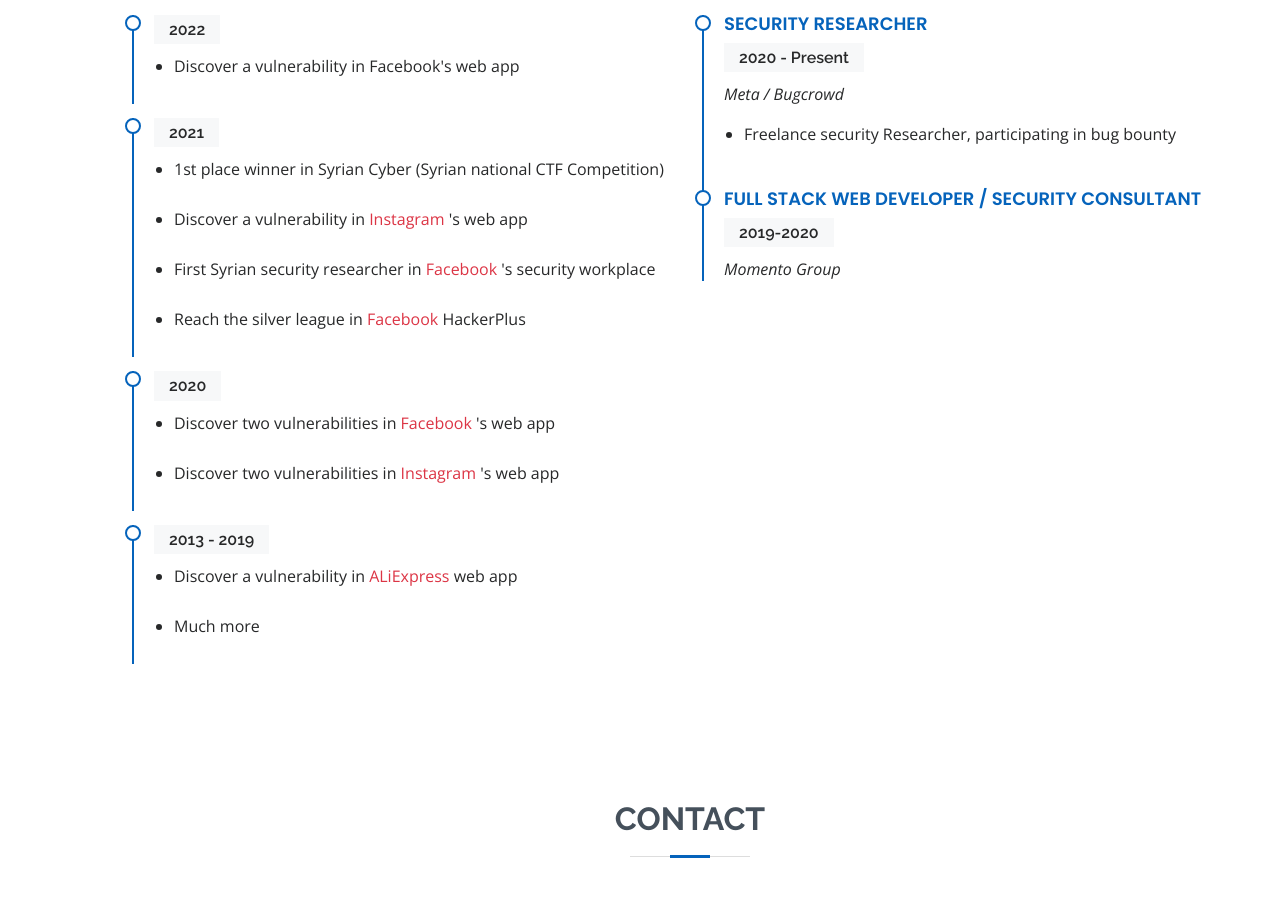
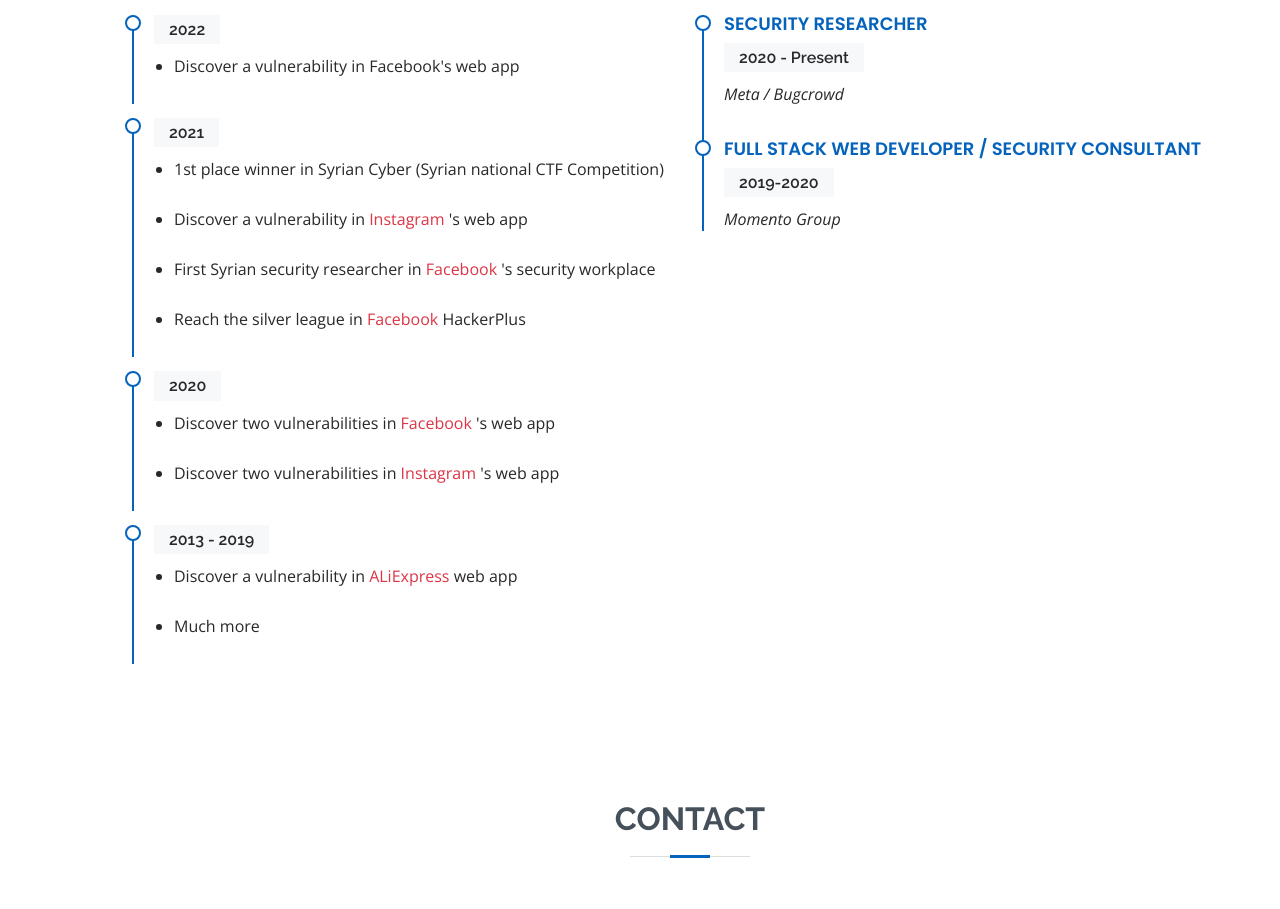
Before and after one commit to rand-itmo-wad/rand-itmo-wad.github.io, a plain HTML site: page index.html in a window 1280 px wide. Shown: the part 2234-3143 px from the top of the page. Drawn offline with nearby package versions, Linux system fonts and the light colour scheme.

Commit message:
Update index.html

```diff
--- a/index.html
+++ b/index.html
@@ -330,9 +330,6 @@
                                 <p>
                                     <em>Meta / Bugcrowd</em>
                                 </p>
-                                <ul>
-                                    <li>Freelance security Researcher, participating in bug bounty</li>
-                                </ul>
                             </div>
                             <div class="resume-item">
                                 <h4>Full stack web developer / Security consultant</h4>
```
